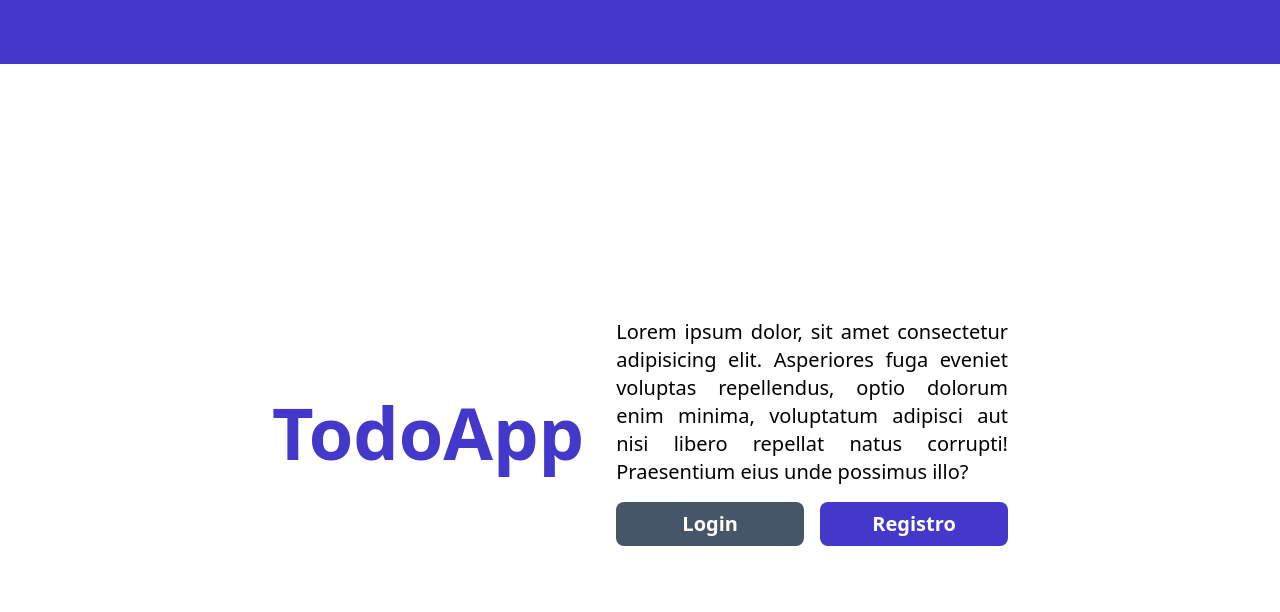
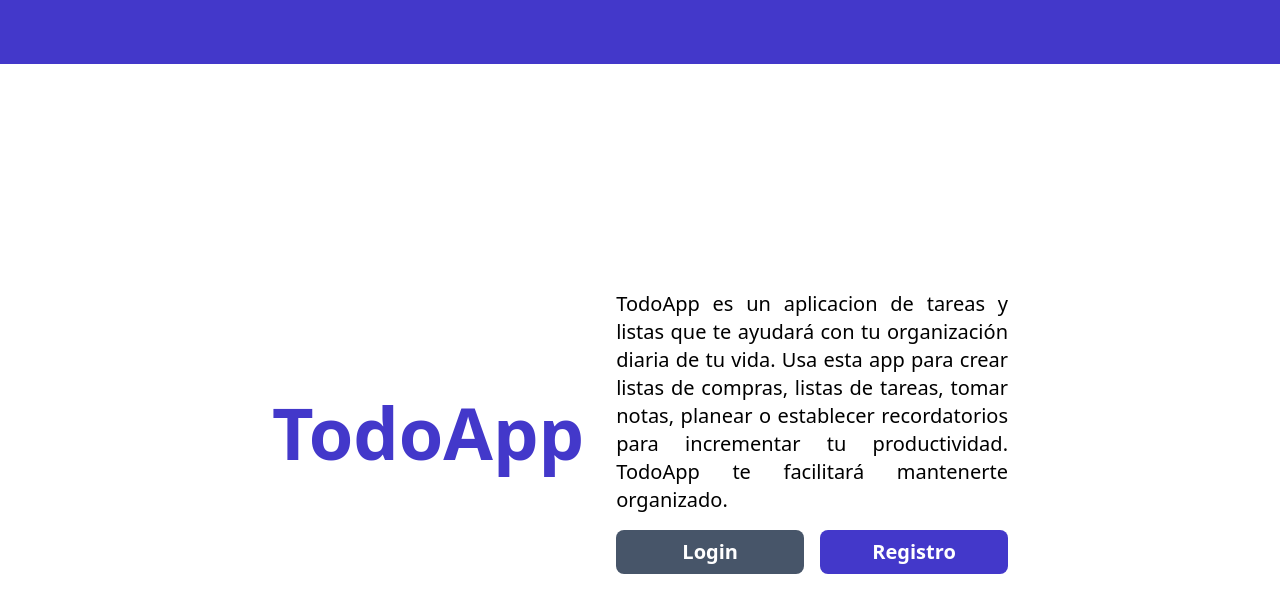
Before and after one commit to Emma2304/prueba, a website: page views/home/index.html in a window 1280 px wide. Drawn offline with Linux system fonts and the light colour scheme.

Commit message:
first commit

```diff
--- a/views/home/index.html
+++ b/views/home/index.html
@@ -15,7 +15,7 @@
     <div class="pt-16 h-screen flex justify-center items-center flex-col md:flex-row lg:w-3/5 md:gap-8 mx-auto px-4 gap-4">
         <h1 class="text-indigo-700 font-bold text-4xl md:text-7xl">TodoApp</h1>
         <div class="flex flex-col gap-4 md:text-xl">
-            <p class="text-justify">Lorem ipsum dolor, sit amet consectetur adipisicing elit. Asperiores fuga eveniet voluptas repellendus, optio dolorum enim minima, voluptatum adipisci aut nisi libero repellat natus corrupti! Praesentium eius unde possimus illo?</p>
+            <p class="text-justify">TodoApp es un aplicacion de tareas y listas que te ayudará con tu organización diaria de tu vida. Usa esta app para crear listas de compras, listas de tareas, tomar notas, planear o establecer recordatorios para incrementar tu productividad. TodoApp te facilitará mantenerte organizado.</p>
             <div class="flex justify-around gap-4">
                 <a class="bg-slate-600 py-2 px-4 rounded-lg text-white font-bold hover:bg-slate-700 w-2/4 text-center transition ease-in-out " href="/login/">Login</a>
                 <a class="bg-indigo-700 py-2 px-4 rounded-lg text-white font-bold hover:bg-indigo-800 w-2/4 text-center transition ease-in-out" href="/signup/">Registro</a>
```
